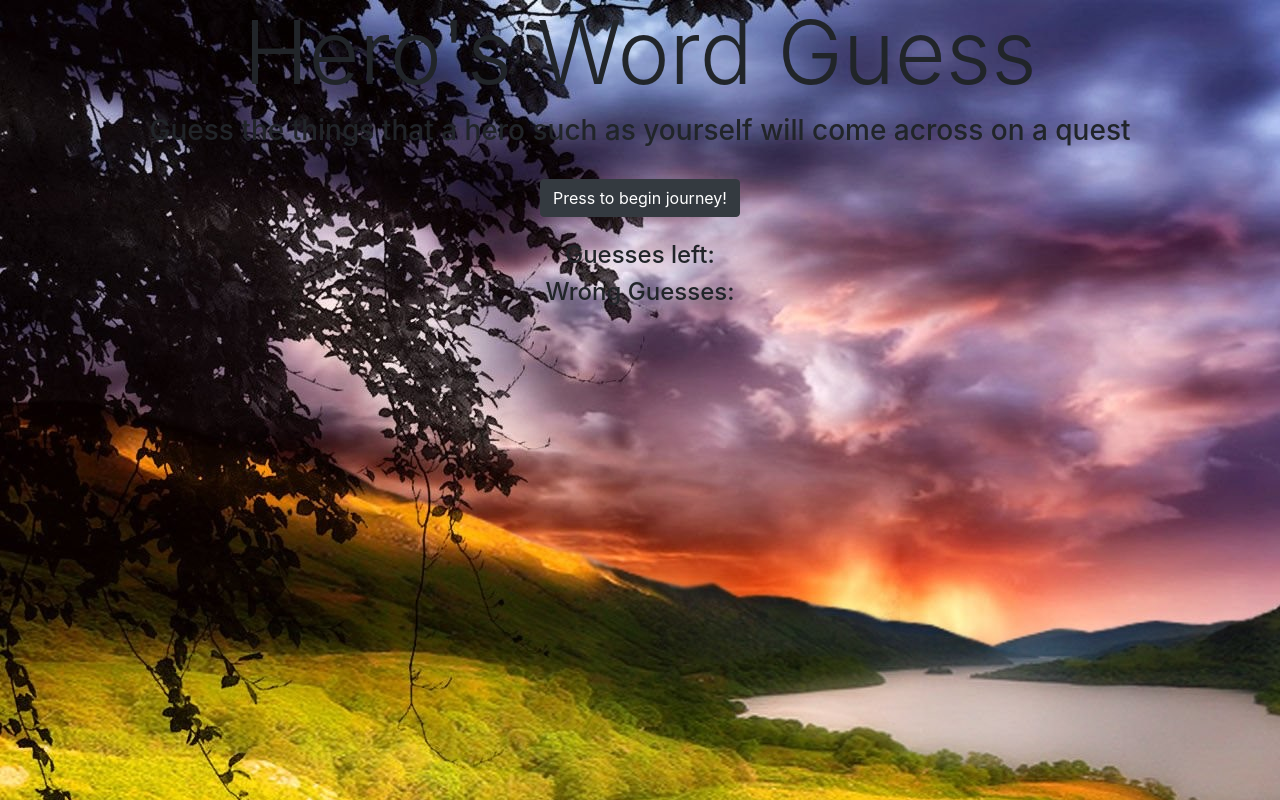
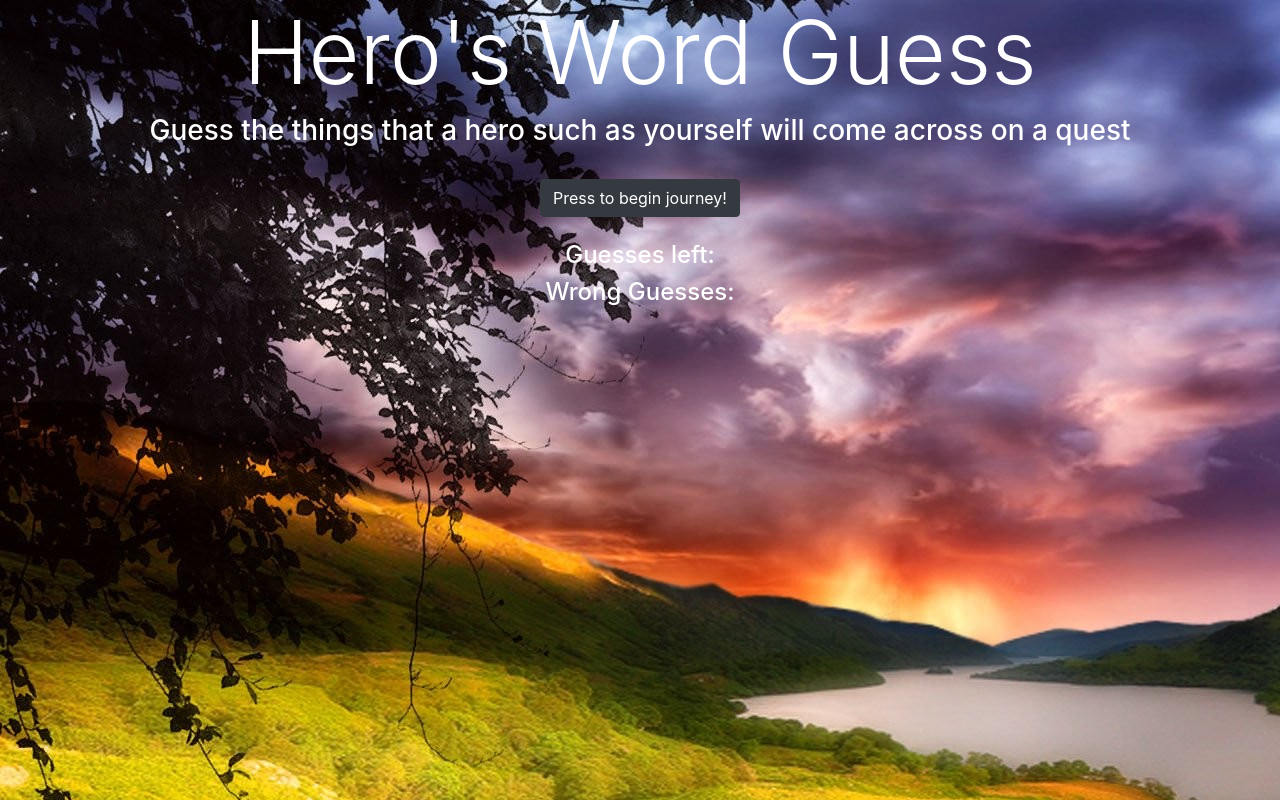
Before and after one commit to kylanchilders/word-guess-game, a plain HTML site: page index.html in a window 1280 px wide. Drawn offline with nearby package versions, Linux system fonts and the light colour scheme.

Commit message:
Changed font to white for readability

```diff
--- a/index.html
+++ b/index.html
@@ -15,8 +15,8 @@
 
       <div class="container">
           <header>
-              <h1 class="display-2" style="text-align:center">Hero's Word Guess</h1>
-              <h3 id="sub_header" style="text-align:center">Guess the things that a hero such as yourself will come across on a quest</h3>
+              <h1 class="display-2" style="text-align:center; color: white">Hero's Word Guess</h1>
+              <h3 id="sub_header" style="text-align:center; color: white">Guess the things that a hero such as yourself will come across on a quest</h3>
               <br>
               <p class="lead" style="text-align:center">
                   <a name="" id="start_button" class="btn btn-dark" href="#" role="button">Press to begin journey!</a>
@@ -27,17 +27,17 @@
           </div>
           <div class="row">
               <div class="col-md-12">
-                  <h2 id="right_guesses" style="text-align:center"></h2>
+                  <h2 id="right_guesses" style="text-align:center; color:white"></h2>
               </div>
           </div>
           <div class="row">
               <div class="col-md-12">
-                  <h4 style="text-align:center">Guesses left: <span id="remaining_guesses"></span></h4>
+                  <h4 style="text-align:center; color: white">Guesses left: <span id="remaining_guesses"></span></h4>
               </div>
           </div>
           <div class="row">
               <div class="col-md-12">
-                  <h4 style="text-align:center">Wrong Guesses: <span id="wrong_guesses"></span></h4>
+                  <h4 style="text-align:center; color:white">Wrong Guesses: <span id="wrong_guesses"></span></h4>
               </div>
           </div>
           <div class="row">
```
